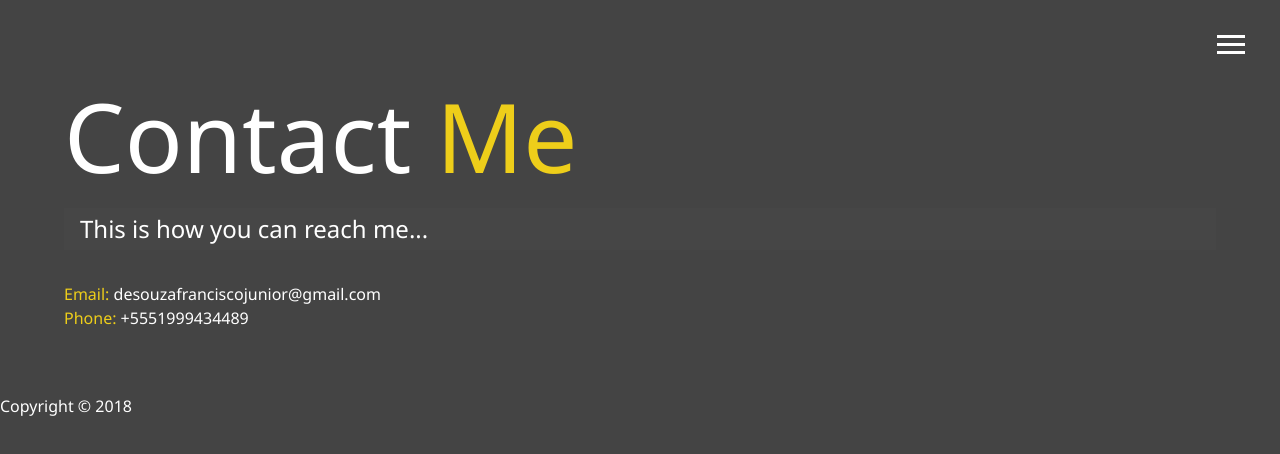
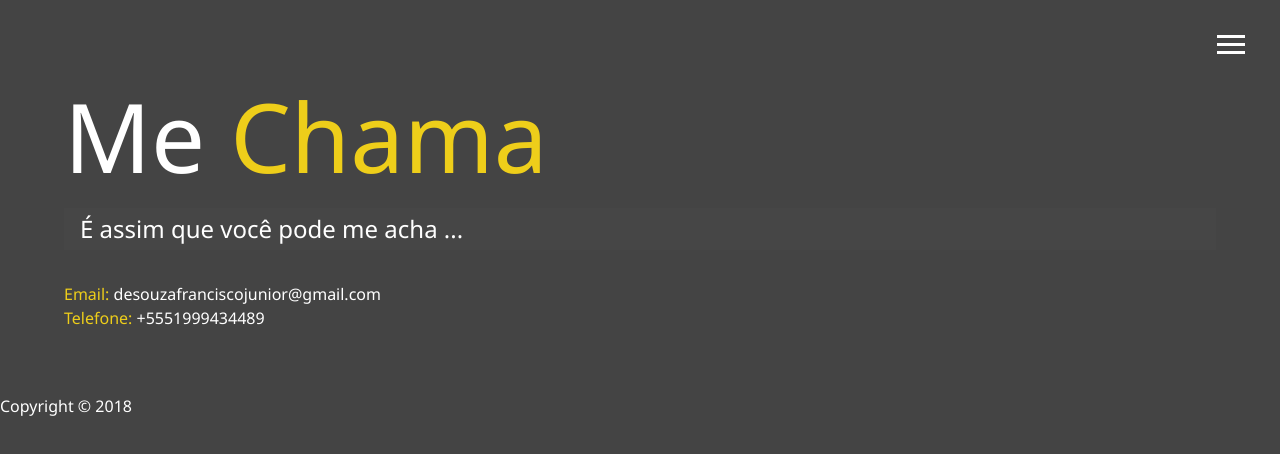
Before and after one commit to fininhors/portfolio, a plain HTML site: page contato.html in a window 1280 px wide. Drawn offline with Linux system fonts and the light colour scheme.

Commit message:
Adição do telefone e tradução de textos

```diff
--- a/contato.html
+++ b/contato.html
@@ -43,18 +43,18 @@
 
     <main id="contact">
         <h1 class="lg-heading">
-            Contact
-            <span class="text-secondary">Me</span>
+            Me
+            <span class="text-secondary">Chama</span>
         </h1>
         <h2 class="sm-heading">
-            This is how you can reach me...
+            É assim que você pode me acha ...
         </h2>
         <div class="boxes">
             <div>
                 <span class="text-secondary">Email: </span> desouzafranciscojunior@gmail.com
             </div>
             <div>
-                <span class="text-secondary">Phone: </span> +5551999434489
+                <span class="text-secondary">Telefone: </span> +5551999434489
             </div>
         </div>
     </main>
```
